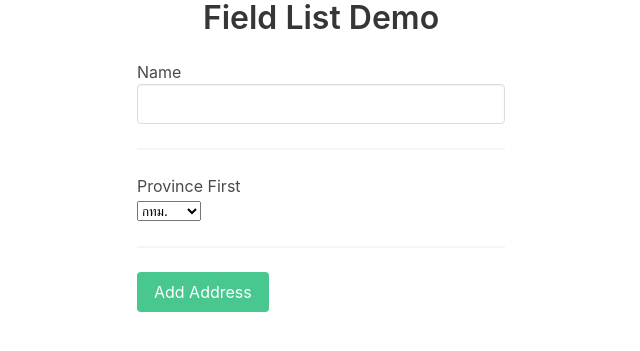
After one commit to likit/flask-htmx-playgound, a Flask app: page /form/field-list2 in a window 1280 px wide. The commit adds this page. Shown: the top 351 px of the page, without its empty margins (319-959 px from the left). Run offline with Flask 2, Linux system fonts and the light colour scheme; some libraries are stand-ins or nearby versions.

Commit message:
added calendar demo and field list with selector2 demo

```diff
--- a/app/__init__.py
+++ b/app/__init__.py
@@ -6,3 +6,12 @@ app.config['SECRET_KEY'] = 'asupersecretivekey'
 from app.form import form_bp
 
 app.register_blueprint(form_bp)
+
+from app.calendar import cal_bp
+
+app.register_blueprint(cal_bp)
+
+
+@app.route('/')
+def home():
+    return 'This is a demo app.'
--- /dev/null
+++ b/app/calendar/__init__.py
@@ -0,0 +1,5 @@
+from flask import Blueprint
+
+cal_bp = Blueprint('calendar', __name__, url_prefix='calendar')
+
+from . import views
--- a/app/form/forms.py
+++ b/app/form/forms.py
@@ -1,7 +1,7 @@
 import datetime
 
 from flask_wtf import FlaskForm
-from wtforms import StringField, EmailField, FormField, FieldList, DateField, SubmitField, Field
+from wtforms import StringField, EmailField, FormField, FieldList, DateField, SubmitField, Field, SelectField
 from wtforms.widgets import TextInput
 
 
@@ -9,9 +9,14 @@ class EmailForm(FlaskForm):
     email = EmailField('Email', render_kw={'class': 'input'})
 
 
+class AddressForm(FlaskForm):
+    province = SelectField('Province', choices=[(c, c) for c in ['กทม.', 'นนทบุรี', 'นครปฐม']])
+
+
 class UserForm(FlaskForm):
     name = StringField('Name')
     emails = FieldList(FormField(EmailForm), min_entries=1)
+    addresses = FieldList(FormField(AddressForm), min_entries=1)
 
 
 class DatePickerField(Field):
--- a/app/form/views.py
+++ b/app/form/views.py
@@ -26,6 +26,35 @@ def demo_field_list_add_email():
         </div>
     </div>
     '''.format(email_form.label, email_form.email())
+
+
+@form_bp.route('/field-list2')
+def demo_field_list2():
+    form = UserForm()
+    if form.validate_on_submit():
+        return 'Done'
+    return render_template('form/field_list2.html', form=form)
+
+
+@form_bp.route('/field-list/add-address', methods=['POST'])
+def demo_field_list_add_address():
+    form = UserForm()
+    form.addresses.append_entry()
+    address_form = form.addresses[-1]
+    partial = '''
+    <div class="field">
+        <label>{}</label>
+        <div>
+        {}
+        </div>
+    </div>
+    '''.format(address_form.province.label, address_form.province(class_='province'))
+
+    resp = make_response(partial)
+    resp.headers['HX-Trigger-After-Swap'] = 'initializeSelector'
+    return resp
+
+
 
 
 @form_bp.route('/modal1')
--- a/app/templates/base.html
+++ b/app/templates/base.html
@@ -6,6 +6,7 @@
     <meta name="viewport" content="width=device-width, initial-scale=1">
     <link rel="stylesheet" href="https://cdn.jsdelivr.net/npm/bulma@0.9.4/css/bulma.min.css">
     <link rel="stylesheet" type="text/css" href="https://cdn.jsdelivr.net/npm/daterangepicker/daterangepicker.css" />
+    <link rel="stylesheet" href="https://cdnjs.cloudflare.com/ajax/libs/select2/4.0.13/css/select2.min.css" integrity="sha512-nMNlpuaDPrqlEls3IX/Q56H36qvBASwb3ipuo3MxeWbsQB1881ox0cRv7UPTgBlriqoynt35KjEwgGUeUXIPnw==" crossorigin="anonymous" referrerpolicy="no-referrer" />
     {% endblock %}
     <title>{% block title %}{% endblock %}</title>
 </head>
@@ -17,6 +18,7 @@
     <script type="text/javascript" src="https://cdn.jsdelivr.net/jquery/latest/jquery.min.js"></script>
     <script type="text/javascript" src="https://cdn.jsdelivr.net/momentjs/latest/moment.min.js"></script>
     <script type="text/javascript" src="https://cdn.jsdelivr.net/npm/daterangepicker/daterangepicker.min.js"></script>
+    <script src="https://cdnjs.cloudflare.com/ajax/libs/select2/4.0.13/js/select2.min.js" integrity="sha512-2ImtlRlf2VVmiGZsjm9bEyhjGW4dU7B6TNwh/hx/iSByxNENtj3WVE6o/9Lj4TJeVXPi4bnOIMXFIJJAeufa0A==" crossorigin="anonymous" referrerpolicy="no-referrer"></script>
 {% endblock %}
 </body>
 </html>
--- /dev/null
+++ b/app/templates/calendar/main.html
@@ -0,0 +1,5 @@
+{% extends "base.html" %}
+
+{% block content %}
+
+{% endblock %}
--- a/app/templates/form/field_list.html
+++ b/app/templates/form/field_list.html
@@ -15,7 +15,7 @@
           </div>
         </div>
         </p>
-        <p id="emails">
+        <div id="emails">
           {% for e in form.emails %}
           <div class="field">
             <label>{{ e.email.label }}</label>
@@ -24,7 +24,7 @@
             </div>
           </div>
           {% endfor %}
-        </p>
+        </div>
         <button class="button is-success" hx-post="{{ url_for('form.demo_field_list_add_email') }}" hx-target="#emails" hx-swap="beforeend">Add Email</button>
       </form>
 
--- /dev/null
+++ b/app/templates/form/field_list2.html
@@ -0,0 +1,50 @@
+{% extends "base.html" %}
+
+{% block content %}
+<h1 class="title has-text-centered">Field List Demo</h1>
+<div class="container">
+  <div class="columns">
+    <div class="column is-one-third is-offset-4">
+      <form method="post">
+        {{ form.hidden_tag() }}
+        <p>
+        <div class="field">
+          <label>{{ form.name.label }}</label>
+          <div class="control">
+            {{ form.name(class="input") }}
+          </div>
+        </div>
+        </p>
+        <hr>
+        <div id="addresses">
+          {% for e in form.addresses %}
+          <div class="field">
+            <label>{{ e.province.label }} First</label>
+            <div>
+              {{ e.province(class='province') }}
+            </div>
+          </div>
+          {% endfor %}
+        </div>
+        <hr>
+        <button class="button is-success" hx-post="{{ url_for('form.demo_field_list_add_address') }}"
+                hx-target="#addresses" hx-swap="beforeend">Add Address</button>
+      </form>
+
+    </div>
+  </div>
+</div>
+{% endblock %}
+{% block scripts %}
+{{ super() }}
+<script>
+  // In your Javascript (external .js resource or <script> tag)
+  $(document).ready(function() {
+      $('.province').select2();
+  });
+  function initialize_select() {
+    $('.province').select2();
+  }
+  document.addEventListener('initializeSelector', initialize_select)
+</script>
+{% endblock %}
```
Also changed, not shown: app/calendar/forms.py (added), app/calendar/views.py (added).
